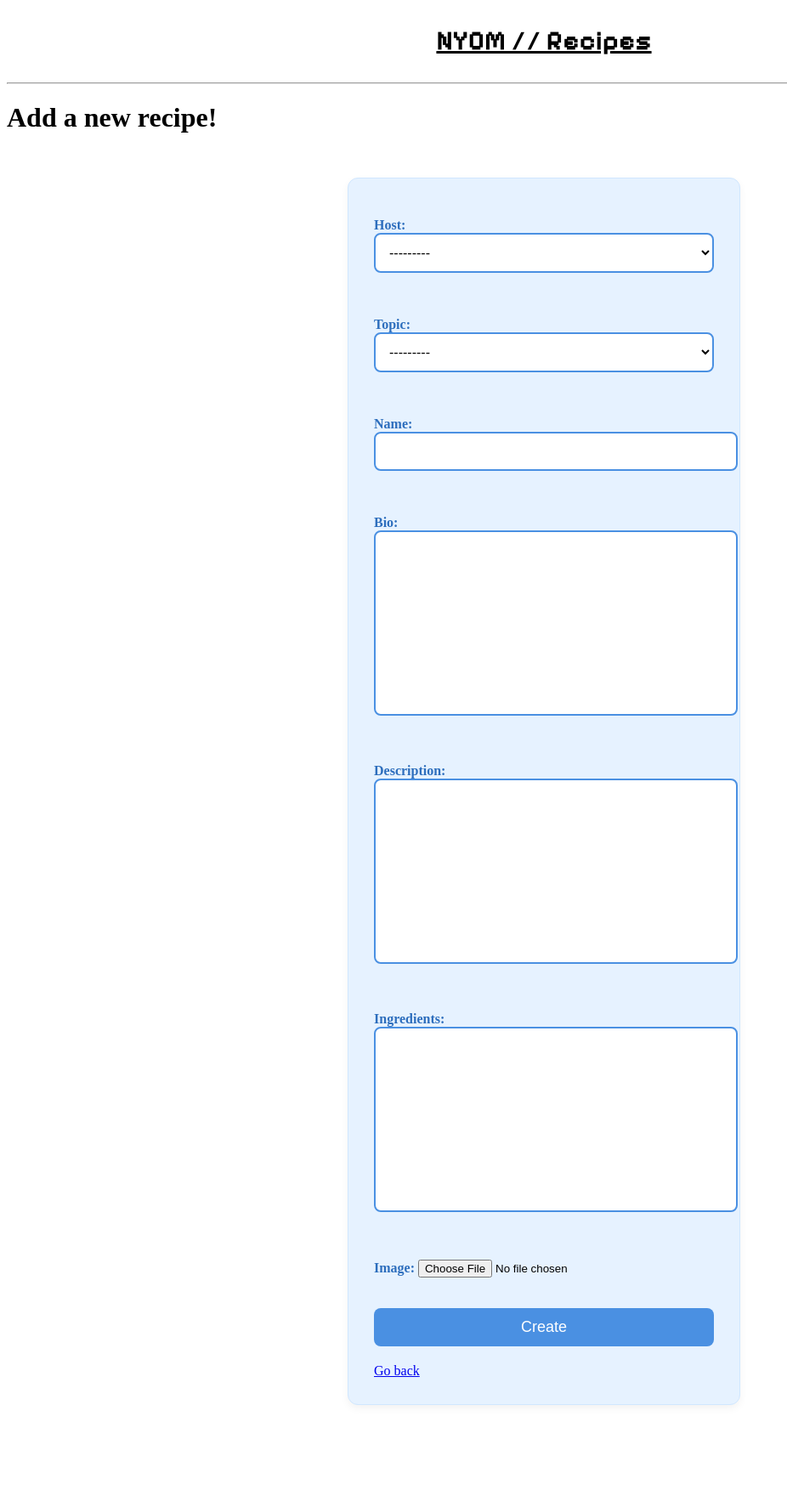
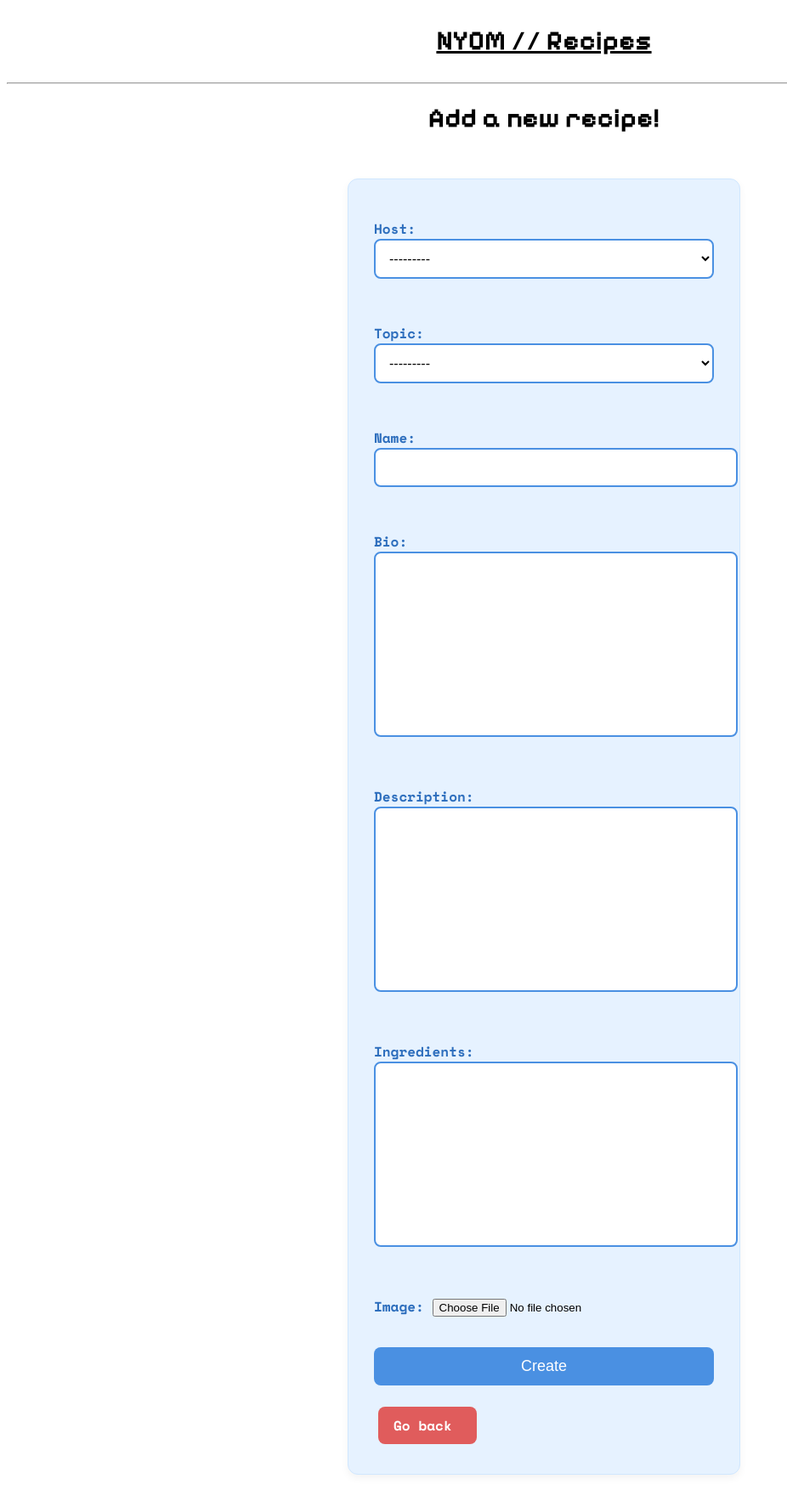
Before and after one commit to xcWhy/DjangoWeb_ItStep_Final, a Django app: page /create-room/ in a window 1280 px wide. Shown: the whole page at 85% size, without its empty margins (0-926 px from the left). Before the commit the page ends 1653 px from the top, so only its background shows below. Run offline with Django 5.2, Linux system fonts and the light colour scheme; the visitor is signed in with stand-in values (Sample User, id 1); data comes from the database, SQL or seed files in the repository; data that the repository does not hold is empty.

Commit message:
fixes on fucntions + css changes

```diff
--- a/base/templates/base/room_form.html
+++ b/base/templates/base/room_form.html
@@ -10,6 +10,7 @@
         justify-content: center;
         align-items: center;
         padding: 30px 0;
+        font-family: 'Space Mono', monospace;
     }
 
     /* Form card style */
@@ -66,12 +67,32 @@
         transition: background 0.2s ease;
     }
 
-    #back-btn{
-        width: 50%;
+    .back-btn {
+        background: #e05c5c;
+        color: white;
+        display: inline-block;
+        padding: 10px 18px;
+        margin: 5px;
+        border-radius: 8px;
+        border: none;
+        cursor: pointer;
+        text-decoration: none;
+        font-weight: bold;
+        font-size: 16px;
+        width: 20%;
+    }
+    .back-btn:hover {
+        background: #b9d7ff;
     }
 
     .submit-btn:hover {
         background: #2d6ebd;
+    }
+
+    h1 {
+        text-align: center;
+        width: 100%;
+        font-family: 'Pixelify Sans', sans-serif;
     }
 
 </style>
@@ -80,11 +101,11 @@
 
 <div class="form-wrapper">
 
-    <form method="POST" action="" class="styled-form">
+    <form method="POST" action="" class="styled-form" enctype="multipart/form-data">
         {% csrf_token %}
         {{ form.as_p }}
         <button type="submit" class="submit-btn">Create</button>
-        <a href="{{request.META.HTTP_REFERER}}">Go back</a>
+        <a href="{{request.META.HTTP_REFERER}}" class="back-btn">Go back</a>
     </form>
 
 </div>
```
